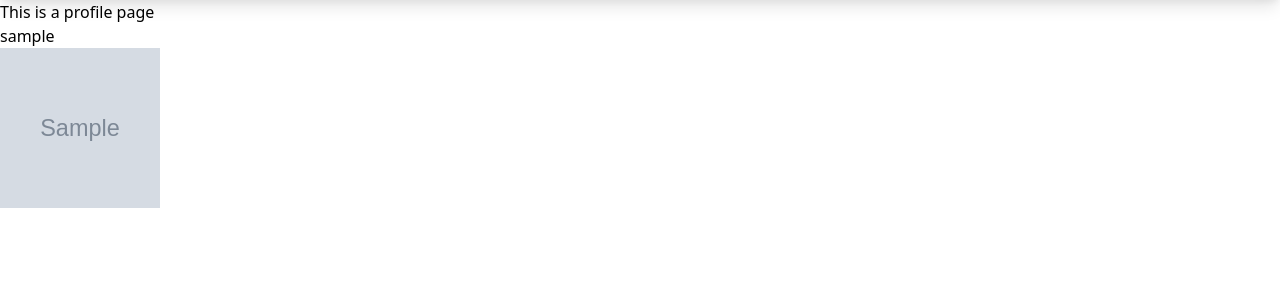
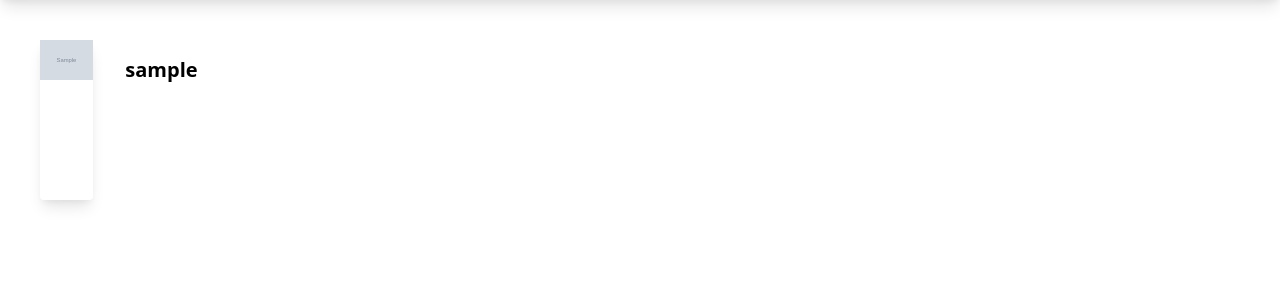
Before and after one commit to echeadle/django4, a Django app: page /users/profile/ in a window 1280 px wide. Shown: the part 64-364 px from the top of the page. Run offline with Django 4.2, Linux system fonts and the light colour scheme; a user stored in the database is signed in; tables that the repository leaves empty hold one stand-in row (values such as "Sample post"); grey boxes marked "Sample" are stand-in pictures; style sheets or scripts are compiled from the project's sources.

Commit message:
Section 79 design the profile page

```diff
--- a/users/templates/users/profile.html
+++ b/users/templates/users/profile.html
@@ -1,6 +1,12 @@
 {% extends 'myapp/base.html' %}
 {% block content %}
-    <h1>This is a profile page</h1>
-    <h1>{{user.username}}</h1>
-    <img class="w-40 h-40" src="{{user.profile.image.url}}" alt="">
+    <div class=" h-60 w-60 grid p-10 grid-cols-1 lg:grid-cols-3 sm:grid-cols-1">
+        <div class="rounded shadow-lg">
+            <img src="{{user.profile.image.url}}" alt="">
+        </div>
+        <div class="font-bold text-xl mb-2 px-8 py-4">
+            {{user.username}}
+        </div>
+    </div>
+
 {%endblock%}
```
